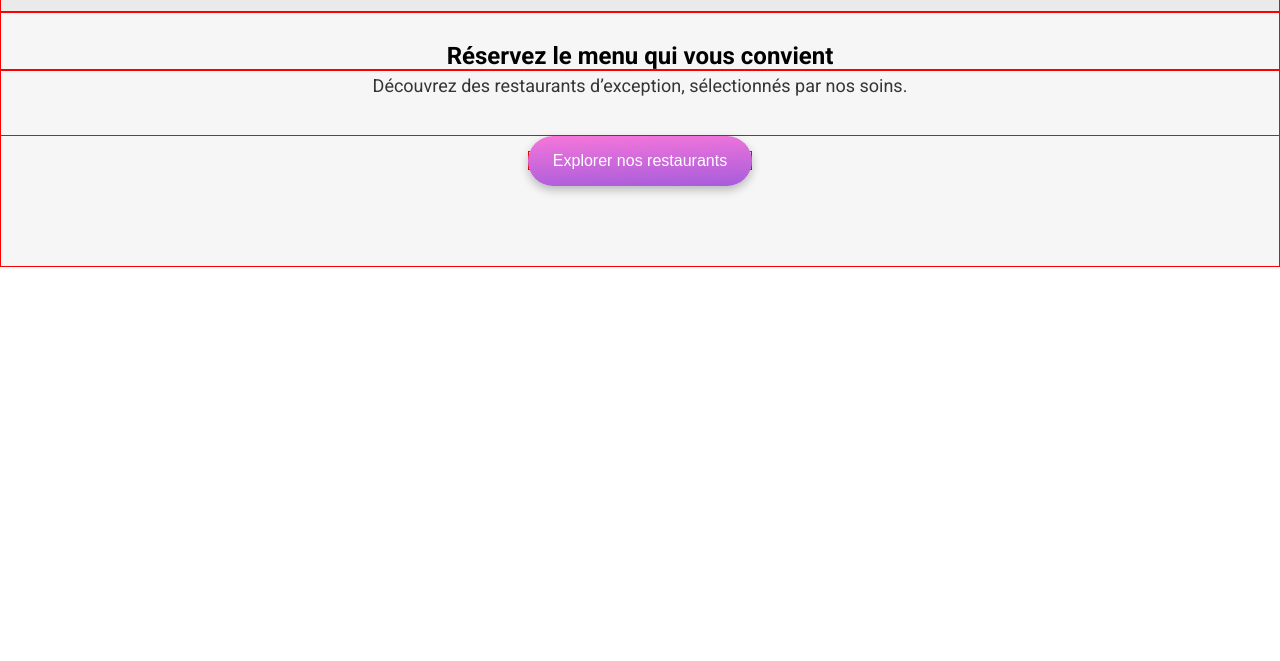
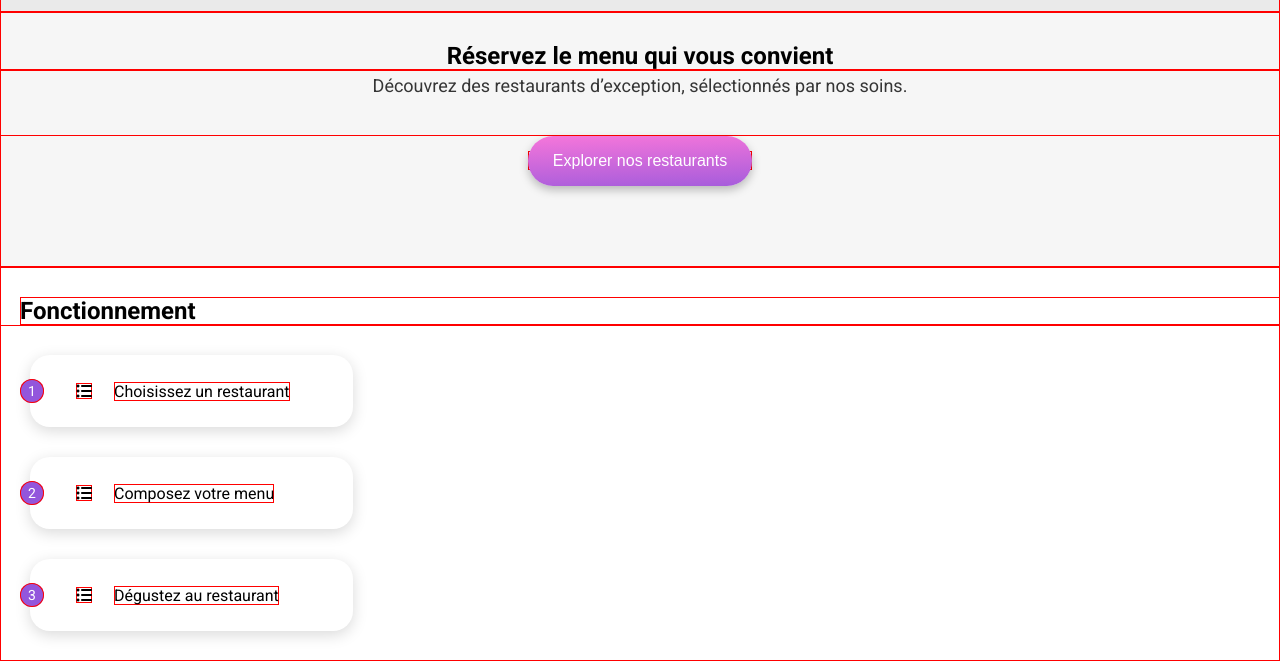
Before and after one commit to YoanGvs/P4-Openclassroom-int-web, a website: page index.html in a window 1280 px wide. Shown: the part 143-804 px from the top of the page. Drawn offline with Linux system fonts and the light colour scheme; a web font is replaced by a local one.

Commit message:
IW-22 Add section

```diff
--- a/styles/index.scss
+++ b/styles/index.scss
@@ -1,4 +1,5 @@
 @import "variable";
+@import "mixin";
 
 
 * {
@@ -7,7 +8,6 @@
 body {
     font-family: $font-main;
 }
-
 
 
 .header__logo {
@@ -30,10 +30,7 @@ body {
     text-align: center;
     background-color: $color-grey-light;
     &__headline{
-        font-size: 24px;
-        font-style: normal;
-        font-weight: 700;
-        line-height: normal;
+        @include title;
         padding-right: 50px;
         padding-left: 50px;
         padding-top: 30px;
@@ -63,3 +60,50 @@ body {
     }
 
 }
+
+.fonctionnement{
+    display: flex;
+    flex-direction: column;
+
+
+    &__title{
+        font-size: 24px;
+        font-style: normal;
+        font-weight: 700;
+        line-height: normal;
+        margin: 30px 0 0 20px;
+    }
+
+}
+
+.step{
+    display:flex;
+    margin: 30px;
+    align-items: center;
+    width: 323px;
+    height: 72px;
+    box-shadow: 0 4px 15px rgba(0, 0, 0, 0.15);
+    border-radius: 20px;
+    gap: 22px;
+
+    &__number{
+        display: flex;
+        justify-content: center;
+        align-items: center;
+        width: 24px;
+        height: 24px;
+        background-color: $color-main;
+        border-radius: 50%;
+        color: $color-contrast;
+        font-size: 14px;
+        position: relative;
+        left: -10px;
+    }
+
+    &__text{
+        font-size: 16px;
+    font-style: normal;
+    font-weight: 500;
+    line-height: normal;
+    }
+}
--- a/styles/main.scss
+++ b/styles/main.scss
@@ -1,3 +1,4 @@
 @import "index";
 @import "variable";
-@import "reset"
+@import "reset";
+@import "mixin";
--- /dev/null
+++ b/styles/mixin.scss
@@ -0,0 +1,6 @@
+@mixin title{
+    font-size: 24px;
+    font-style: normal;
+    font-weight: 700;
+    line-height: normal;
+}
```
Also changed, not shown: index.html (+2 -2 lines), styles/style.css, 1 other file.
